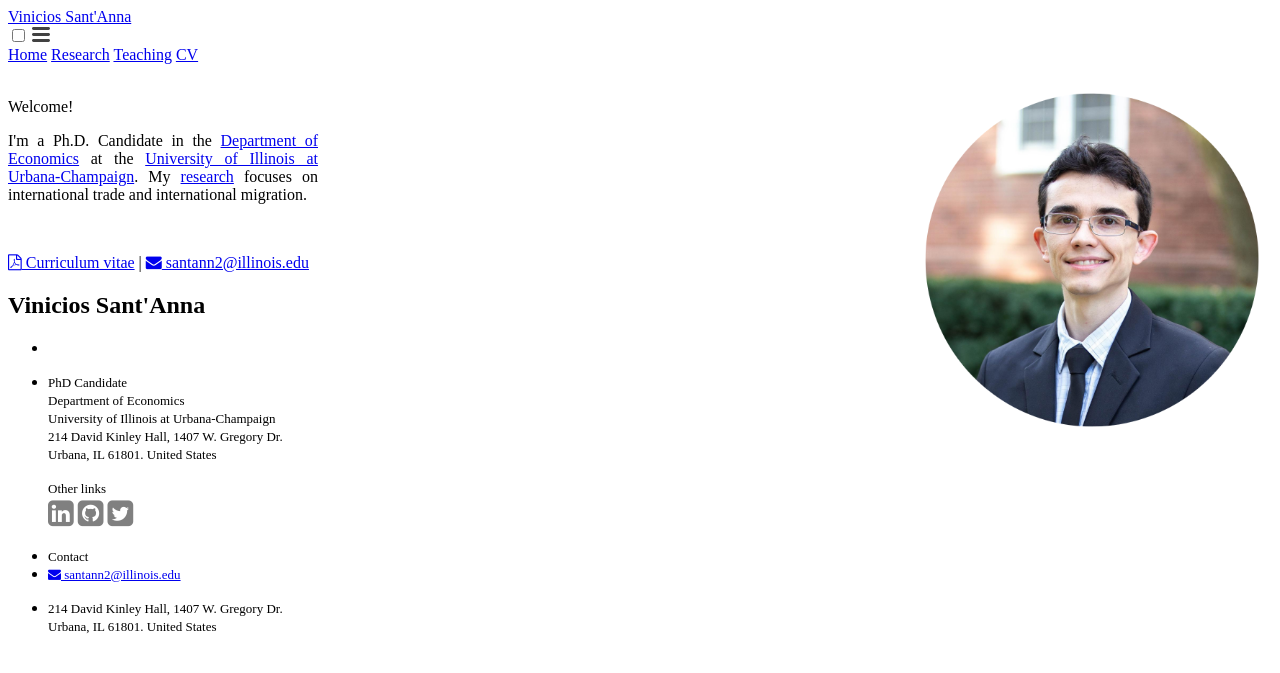
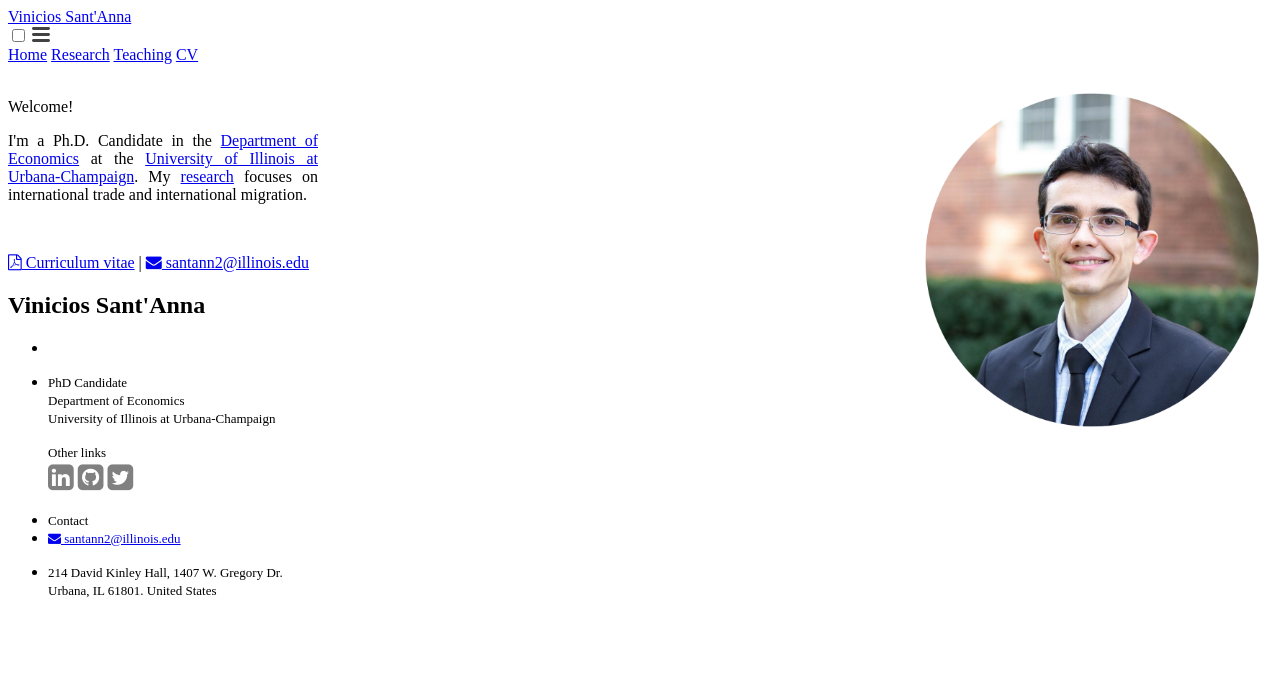
Before and after one commit to vpsantanna/vpsantanna.github.io, a Jekyll site: the page built from index.md, in a window 1280 px wide. Shown: the top 673 px of the page. Built offline with Jekyll 4.4.1, drawn with Linux system fonts in a browser that asks for light colours; a script that is not in the unit is left out.

Commit message:
Update footer.html

```diff
--- a/_includes/footer.html
+++ b/_includes/footer.html
@@ -13,7 +13,7 @@
             {% endif %}
           </li>
           <li>
-            <p><font size="2.5">PhD Candidate<br>Department of Economics<br>University of Illinois at Urbana-Champaign<br>214 David Kinley Hall, 1407 W. Gregory Dr.<br />Urbana, IL 61801. United States</font></p>
+            <p><font size="2.5">PhD Candidate<br>Department of Economics<br>University of Illinois at Urbana-Champaign</font></p>
           </li>
         </ul>
       </div>
```
